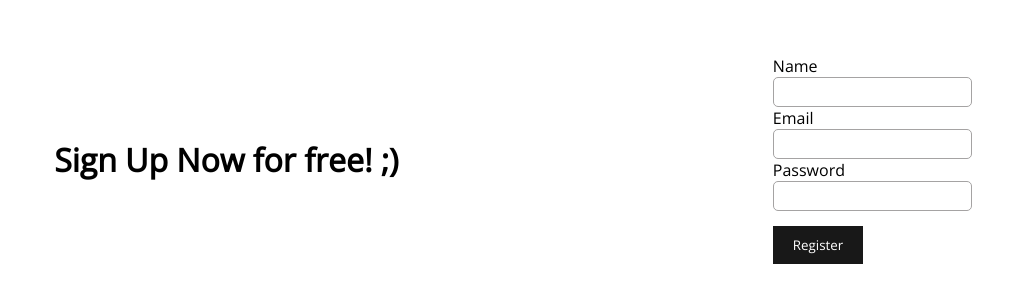
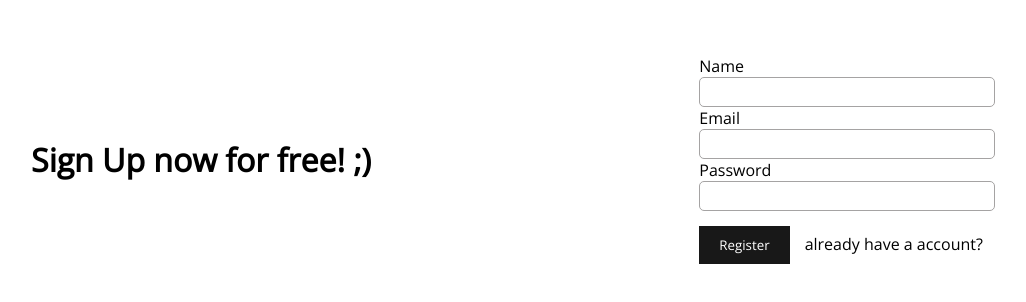
Before and after one commit to plathon/snap-trade-next, a Next.js app: page /signup in a window 1280 px wide. Shown: the part 296-598 px from the top of the page, without its empty margins (133-1159 px from the left). Built offline with nearby package versions, Linux system fonts and the light colour scheme.

Commit message:
fix: fix landing page texts

```diff
--- a/src/pages/signin.tsx
+++ b/src/pages/signin.tsx
@@ -26,6 +26,10 @@ const Signin: FC = () => {
               <input type="password" name="password" />
             </div>
             <button>Log In</button>
+
+            <Link href="/signup">
+              <a>don&apos;t have a account yet?</a>
+            </Link>
           </form>
         </div>
       </div>
--- a/src/pages/signup.module.css
+++ b/src/pages/signup.module.css
@@ -37,6 +37,16 @@
     border: 0;
 }
 
+.signUpPage div:nth-child(2) form a {
+    margin-left: 15px;
+    color: black;
+    text-decoration: none;
+}
+
+.signUpPage div:nth-child(2) form a:hover {
+    text-decoration: underline;
+}
+
 .backIcon {
     color: black;
     font-size: 40px;
--- a/src/pages/signup.tsx
+++ b/src/pages/signup.tsx
@@ -13,7 +13,7 @@ const Signup: FC = () => {
       </Link>
       <div className={styles.signUpPage}>
         <div>
-          <h1>Sign Up Now for free! ;)</h1>
+          <h1>Sign Up now for free! ;)</h1>
         </div>
         <div>
           <form>
@@ -30,6 +30,10 @@ const Signup: FC = () => {
               <input type="password" name="password" />
             </div>
             <button>Register</button>
+
+            <Link href="/signin">
+              <a>already have a account?</a>
+            </Link>
           </form>
         </div>
       </div>
```
Also changed, not shown: src/pages/signin.module.css (+10 -0 lines).
